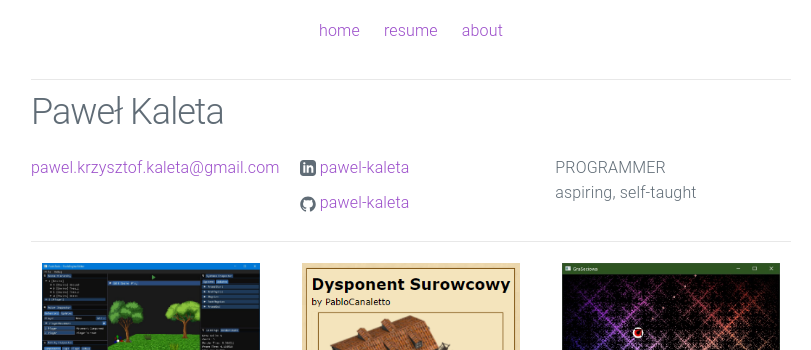
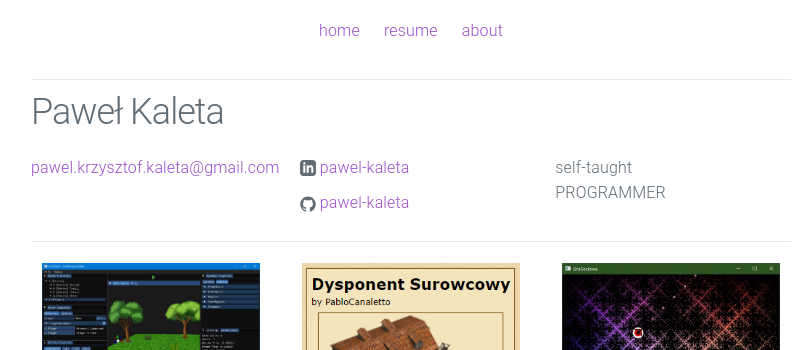
Before and after one commit to pawel-kaleta/pawel-kaleta.github.io, a Jekyll site: the page built from index.html, in a window 1280 px wide. Shown: the top 350 px of the page, without its empty margins (229-1040 px from the left). Built offline with Jekyll 4.4.1, drawn with Linux system fonts in a browser that asks for light colours.

Commit message:
Update _config.yml

```diff
--- a/_config.yml
+++ b/_config.yml
@@ -2,8 +2,8 @@
 title: Paweł Kaleta
 email: pawel.krzysztof.kaleta@gmail.com
 description: > # keep this and put description below
-  PROGRAMMER<br>
-  aspiring, self-taught
+  self-taught<br>
+  PROGRAMMER
 url: "https://pawel-kaleta.github.io" # the base hostname & protocol for your site
 linkedin_url: "https://www.linkedin.com/in/pawe%C5%82-kaleta-344447160/"
 github_username: pawel-kaleta
```
